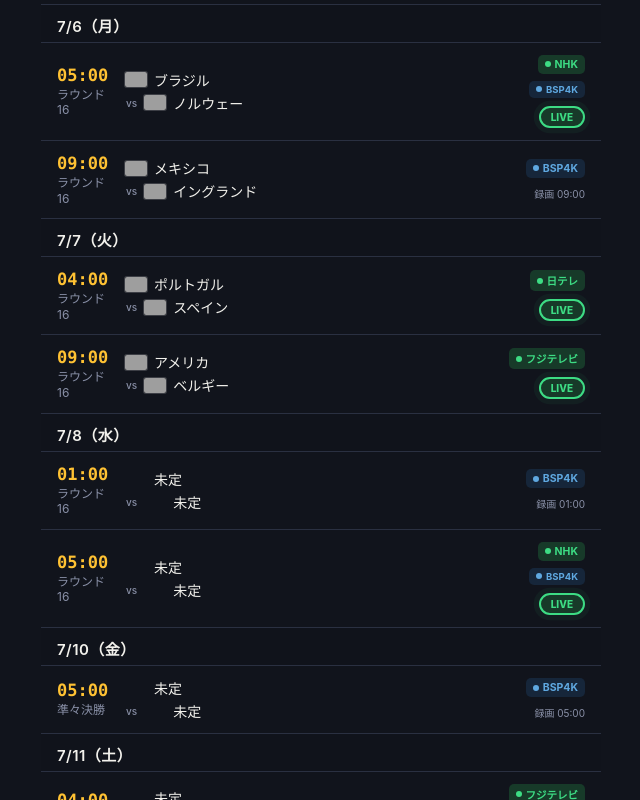
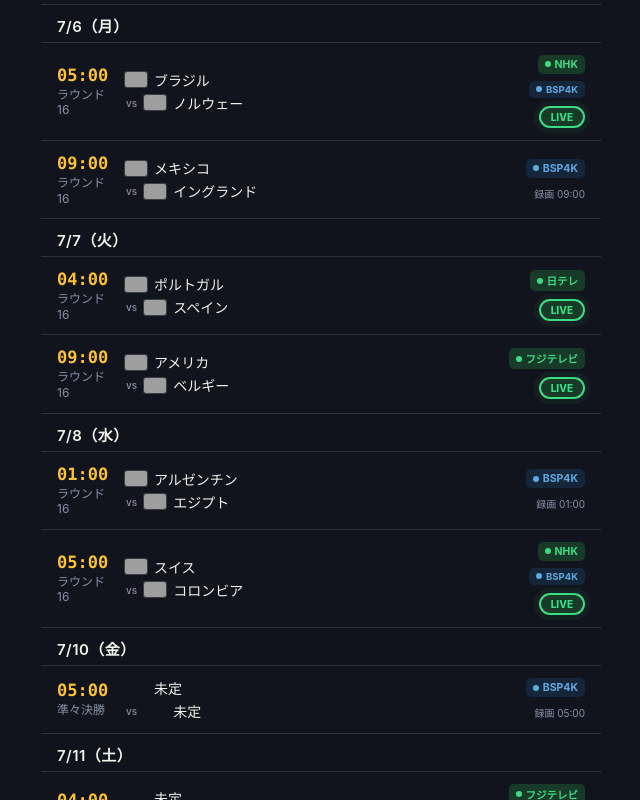
Before and after one commit to kumabei/worldcup-checker, a plain HTML site: page index.html in a window 1280 px wide. Shown: the part 8339-9139 px from the top of the page, without its empty margins (319-959 px from the left). Drawn offline with Linux system fonts and the light colour scheme; grey boxes are pictures that could not be loaded.

Commit message:
Add files via upload

```diff
--- a/index.html
+++ b/index.html
@@ -441,18 +441,18 @@ const INLINE_MATCHES = [
   {"date":"7/2","time":"09:00","stage":"ラウンド32","team1":"アメリカ","team2":"ボスニア・ヘルツェゴビナ","tv_onair":["NHK"],"tv_bs":[],"tv_net":[],"tv_bsp4k":true,"bsp4k_live":true,"is_live_broadcast":true,"score":{"home": 2, "away": 0},"is_japan":false,"note":"D組1位 vs 3位通過(BEFIJ)"},
   {"date":"7/3","time":"04:00","stage":"ラウンド32","team1":"スペイン","team2":"オーストリア","tv_onair":["NHK"],"tv_bs":[],"tv_net":[],"tv_bsp4k":true,"bsp4k_live":true,"is_live_broadcast":true,"score":{"home": 3, "away": 0},"is_japan":false,"note":"H組1位 vs J組2位"},
   {"date":"7/3","time":"08:00","stage":"ラウンド32","team1":"ポルトガル","team2":"クロアチア","tv_onair":["日テレ"],"tv_bs":[],"tv_net":[],"tv_bsp4k":true,"bsp4k_live":false,"is_live_broadcast":true,"score":{"home": 2, "away": 1},"is_japan":false,"note":"K組2位 vs L組2位"},
-  {"date":"7/3","time":"12:00","stage":"ラウンド32","team1":"スイス","team2":"アルジェリア","tv_onair":["NHK Eテレ"],"tv_bs":[],"tv_net":[],"tv_bsp4k":true,"bsp4k_live":true,"is_live_broadcast":true,"score":null,"is_japan":false,"note":"NHK総合は13:05〜"},
-  {"date":"7/4","time":"03:00","stage":"ラウンド32","team1":"オーストラリア","team2":"エジプト","tv_onair":["NHK"],"tv_bs":[],"tv_net":[],"tv_bsp4k":true,"bsp4k_live":true,"is_live_broadcast":true,"score":null,"is_japan":false,"note":"D組2位 vs G組2位"},
-  {"date":"7/4","time":"07:00","stage":"ラウンド32","team1":"アルゼンチン","team2":"カーボベルデ","tv_onair":["日テレ"],"tv_bs":[],"tv_net":[],"tv_bsp4k":true,"bsp4k_live":false,"is_live_broadcast":true,"score":null,"is_japan":false,"note":"J組1位 vs H組2位"},
-  {"date":"7/4","time":"10:30","stage":"ラウンド32","team1":"コロンビア","team2":"ガーナ","tv_onair":[],"tv_bs":[],"tv_net":[],"tv_bsp4k":true,"bsp4k_live":false,"is_live_broadcast":false,"score":null,"is_japan":false,"note":"K組1位 vs 3位通過(DEIJL)"},
+  {"date":"7/3","time":"12:00","stage":"ラウンド32","team1":"スイス","team2":"アルジェリア","tv_onair":["NHK Eテレ"],"tv_bs":[],"tv_net":[],"tv_bsp4k":true,"bsp4k_live":true,"is_live_broadcast":true,"score":{"home": 2, "away": 0},"is_japan":false,"note":"NHK総合は13:05〜"},
+  {"date":"7/4","time":"03:00","stage":"ラウンド32","team1":"オーストラリア","team2":"エジプト","tv_onair":["NHK"],"tv_bs":[],"tv_net":[],"tv_bsp4k":true,"bsp4k_live":true,"is_live_broadcast":true,"score":{"home": 1, "away": 1, "pk_home": 2, "pk_away": 4},"is_japan":false,"note":"D組2位 vs G組2位"},
+  {"date":"7/4","time":"07:00","stage":"ラウンド32","team1":"アルゼンチン","team2":"カーボベルデ","tv_onair":["日テレ"],"tv_bs":[],"tv_net":[],"tv_bsp4k":true,"bsp4k_live":false,"is_live_broadcast":true,"score":{"home": 3, "away": 2},"is_japan":false,"note":"J組1位 vs H組2位"},
+  {"date":"7/4","time":"10:30","stage":"ラウンド32","team1":"コロンビア","team2":"ガーナ","tv_onair":[],"tv_bs":[],"tv_net":[],"tv_bsp4k":true,"bsp4k_live":false,"is_live_broadcast":false,"score":{"home": 1, "away": 0},"is_japan":false,"note":"K組1位 vs 3位通過(DEIJL)"},
   {"date":"7/5","time":"02:00","stage":"ラウンド16","team1":"カナダ","team2":"モロッコ","tv_onair":["NHK"],"tv_bs":[],"tv_net":[],"tv_bsp4k":true,"bsp4k_live":true,"is_live_broadcast":true,"score":null,"is_japan":false},
   {"date":"7/5","time":"06:00","stage":"ラウンド16","team1":"パラグアイ","team2":"フランス","tv_onair":["日テレ"],"tv_bs":[],"tv_net":[],"tv_bsp4k":true,"bsp4k_live":false,"is_live_broadcast":true,"score":null,"is_japan":false},
   {"date":"7/6","time":"05:00","stage":"ラウンド16","team1":"ブラジル","team2":"ノルウェー","tv_onair":["NHK"],"tv_bs":[],"tv_net":[],"tv_bsp4k":true,"bsp4k_live":true,"is_live_broadcast":true,"score":null,"is_japan":false},
   {"date":"7/6","time":"09:00","stage":"ラウンド16","team1":"メキシコ","team2":"イングランド","tv_onair":[],"tv_bs":[],"tv_net":[],"tv_bsp4k":true,"bsp4k_live":false,"is_live_broadcast":false,"score":null,"is_japan":false},
   {"date":"7/7","time":"04:00","stage":"ラウンド16","team1":"ポルトガル","team2":"スペイン","tv_onair":["日テレ"],"tv_bs":[],"tv_net":[],"tv_bsp4k":true,"bsp4k_live":false,"is_live_broadcast":true,"score":null,"is_japan":false},
   {"date":"7/7","time":"09:00","stage":"ラウンド16","team1":"アメリカ","team2":"ベルギー","tv_onair":["フジテレビ"],"tv_bs":[],"tv_net":[],"tv_bsp4k":true,"bsp4k_live":false,"is_live_broadcast":true,"score":null,"is_japan":false},
-  {"date":"7/8","time":"01:00","stage":"ラウンド16","team1":"未定","team2":"未定","tv_onair":[],"tv_bs":[],"tv_net":[],"tv_bsp4k":true,"bsp4k_live":false,"is_live_broadcast":false,"score":null,"is_japan":false},
-  {"date":"7/8","time":"05:00","stage":"ラウンド16","team1":"未定","team2":"未定","tv_onair":["NHK"],"tv_bs":[],"tv_net":[],"tv_bsp4k":true,"bsp4k_live":true,"is_live_broadcast":true,"score":null,"is_japan":false},
+  {"date":"7/8","time":"01:00","stage":"ラウンド16","team1":"アルゼンチン","team2":"エジプト","tv_onair":[],"tv_bs":[],"tv_net":[],"tv_bsp4k":true,"bsp4k_live":false,"is_live_broadcast":false,"score":null,"is_japan":false},
+  {"date":"7/8","time":"05:00","stage":"ラウンド16","team1":"スイス","team2":"コロンビア","tv_onair":["NHK"],"tv_bs":[],"tv_net":[],"tv_bsp4k":true,"bsp4k_live":true,"is_live_broadcast":true,"score":null,"is_japan":false},
   {"date":"7/10","time":"05:00","stage":"準々決勝","team1":"未定","team2":"未定","tv_onair":[],"tv_bs":[],"tv_net":[],"tv_bsp4k":true,"bsp4k_live":false,"is_live_broadcast":false,"score":null,"is_japan":false},
   {"date":"7/11","time":"04:00","stage":"準々決勝","team1":"未定","team2":"未定","tv_onair":["フジテレビ"],"tv_bs":[],"tv_net":[],"tv_bsp4k":true,"bsp4k_live":false,"is_live_broadcast":true,"score":null,"is_japan":false},
   {"date":"7/12","time":"06:00","stage":"準々決勝","team1":"未定","team2":"未定","tv_onair":["NHK"],"tv_bs":[],"tv_net":[],"tv_bsp4k":true,"bsp4k_live":true,"is_live_broadcast":true,"score":null,"is_japan":false},
--- a/matches.json
+++ b/matches.json
@@ -1631,7 +1631,10 @@
     "tv_bsp4k": true,
     "bsp4k_live": true,
     "is_live_broadcast": true,
-    "score": null,
+    "score": {
+      "home": 2,
+      "away": 0
+    },
     "is_japan": false,
     "note": "NHK総合は13:05〜"
   },
@@ -1649,7 +1652,12 @@
     "tv_bsp4k": true,
     "bsp4k_live": true,
     "is_live_broadcast": true,
-    "score": null,
+    "score": {
+      "home": 1,
+      "away": 1,
+      "pk_home": 2,
+      "pk_away": 4
+    },
     "is_japan": false,
     "note": "D組2位 vs G組2位"
   },
@@ -1667,7 +1675,10 @@
     "tv_bsp4k": true,
     "bsp4k_live": false,
     "is_live_broadcast": true,
-    "score": null,
+    "score": {
+      "home": 3,
+      "away": 2
+    },
     "is_japan": false,
     "note": "J組1位 vs H組2位"
   },
@@ -1683,7 +1694,10 @@
     "tv_bsp4k": true,
     "bsp4k_live": false,
     "is_live_broadcast": false,
-    "score": null,
+    "score": {
+      "home": 1,
+      "away": 0
+    },
     "is_japan": false,
     "note": "K組1位 vs 3位通過(DEIJL)"
   },
@@ -1791,8 +1805,8 @@
     "date": "7/8",
     "time": "01:00",
     "stage": "ラウンド16",
-    "team1": "未定",
-    "team2": "未定",
+    "team1": "アルゼンチン",
+    "team2": "エジプト",
     "tv_onair": [],
     "tv_bs": [],
     "tv_net": [],
@@ -1806,8 +1820,8 @@
     "date": "7/8",
     "time": "05:00",
     "stage": "ラウンド16",
-    "team1": "未定",
-    "team2": "未定",
+    "team1": "スイス",
+    "team2": "コロンビア",
     "tv_onair": [
       "NHK"
     ],
```
